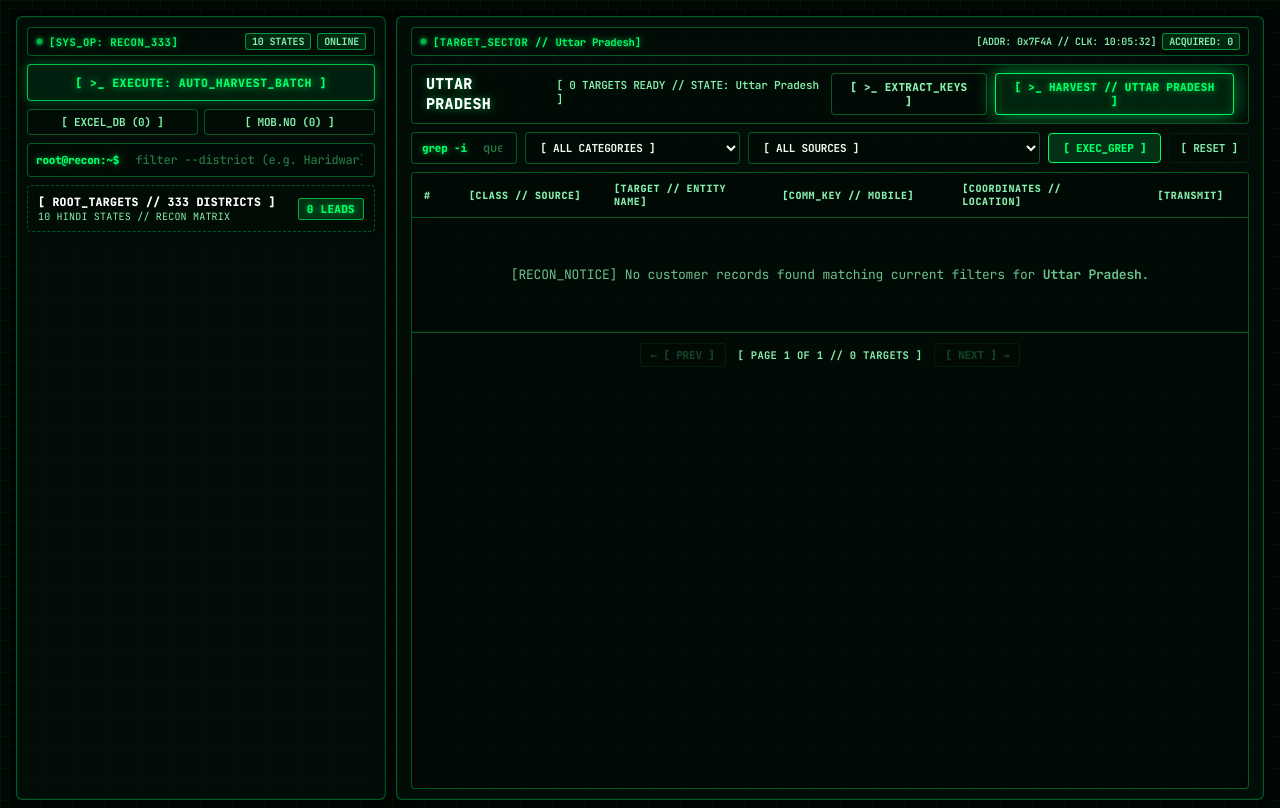
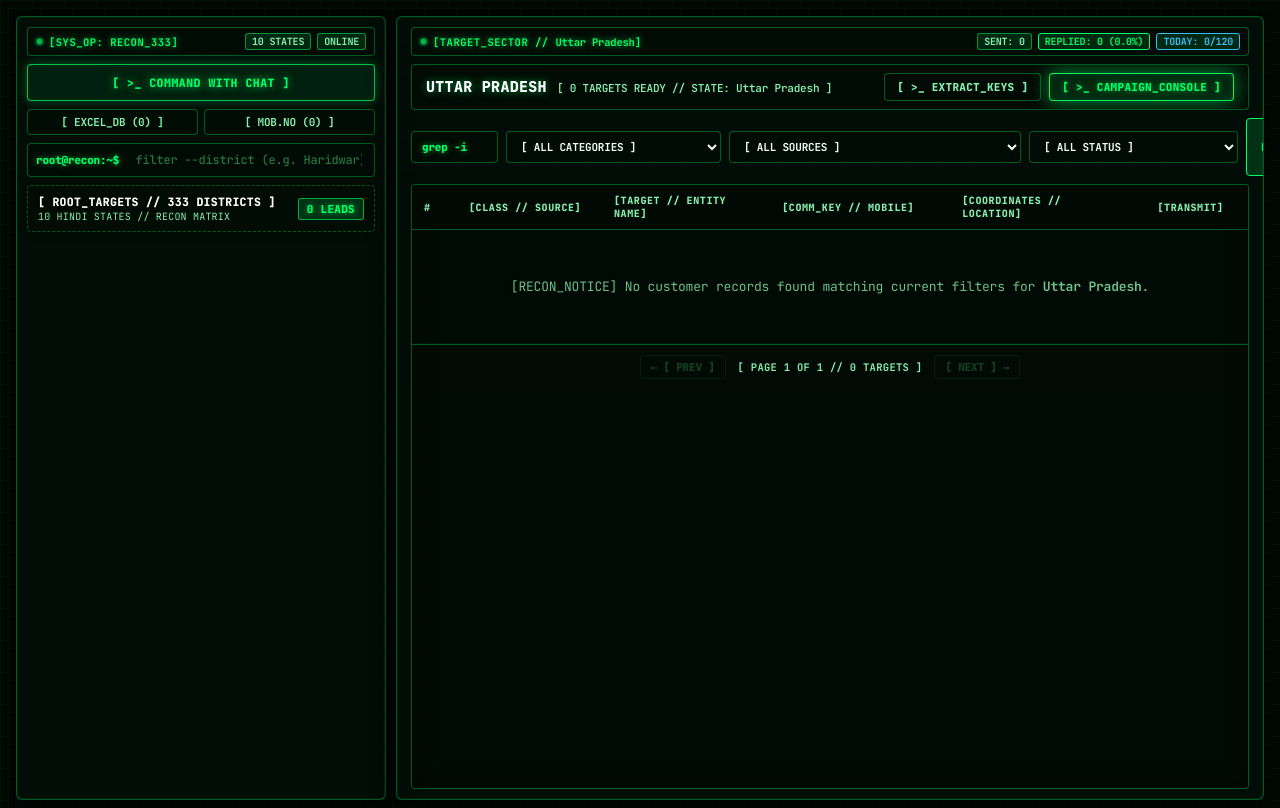
Before and after one commit to deepaktomar7804-svg/smartwork-marketing, a FastAPI app: page / in a window 1280 px wide. Run offline with FastAPI, Linux system fonts and the light colour scheme.

Commit message:
Add outreach CRM & tracking features (templates/dashboard.html)

```diff
--- a/templates/dashboard.html
+++ b/templates/dashboard.html
@@ -857,9 +920,9 @@
                 </div>
             </div>
 
-            <!-- Master Auto-Harvest Button (Terminal Command Wireframe) -->
-            <button onclick="triggerAutoHarvestBatch()" class="btn-auto-harvest" title="Inspects completed places and automatically harvests all next pending districts with all tools & gov sources">
-                [ &gt;_ EXECUTE: AUTO_HARVEST_BATCH ]
+            <!-- Command with Chat Button -->
+            <button onclick="commandWithChat()" class="btn-auto-harvest" title="Command with Chat">
+                [ &gt;_ COMMAND WITH CHAT ]
             </button>
 
             <!-- Quick Utility Bar -->
@@ -898,8 +961,9 @@
                     <span class="hud-title">[TARGET_SECTOR // <span id="hudDistrictName">{{ active_district }}</span>]</span>
                 </div>
                 <div class="hud-right">
-                    <span class="hud-telemetry">[ADDR: <span id="telemetryAddr">0x7F4A</span> // CLK: <span id="telemetryClock">--:--:--</span>]</span>
-                    <span class="hud-badge">ACQUIRED: {{ active_district_count }}</span>
+                    <span class="hud-badge" title="Total Delivered/Sent">SENT: {{ total_sent }}</span>
+                    <span class="hud-badge" style="border-color:#00ff66; color:#00ff66;" title="Total Inbound Customer Replies">REPLIED: {{ total_replied }} ({{ reply_rate }})</span>
+                    <span class="hud-badge" style="border-color:#38bdf8; color:#38bdf8;" title="Today Outreach (Paced at 120/day)">TODAY: {{ sent_today }}/120</span>
                 </div>
             </div>
 
@@ -910,11 +974,11 @@
                     <span>[ {{ active_district_count }} TARGETS READY // STATE: {{ active_state }} ]</span>
                 </div>
                 <div class="tb-right">
-                    <button onclick="copyDistrictPhones()" class="btn-tb btn-tb-copy" title="Copy all numbers on this page to clipboard for AI WhatsApp bot">
+                    <button onclick="copyDistrictPhones()" class="btn-tb btn-tb-copy" title="Copy all numbers on this page to clipboard">
                         [ &gt;_ EXTRACT_KEYS ]
                     </button>
-                    <button onclick="harvestCurrentDistrict()" class="btn-tb btn-tb-harvest" title="Run full multi-source harvest (Web + Gov + CSC) for {{ active_district }}">
-                        [ &gt;_ HARVEST // {{ active_district }} ]
+                    <button onclick="openCampaignConsole()" class="btn-tb btn-tb-harvest" title="Open Daily 120 Batch Campaign Console">
+                        [ &gt;_ CAMPAIGN_CONSOLE ]
                     </button>
                 </div>
             </div>
@@ -938,6 +1002,11 @@
                 <select name="source" class="cat-select" onchange="this.form.submit()">
                     <option value="">[ ALL SOURCES ]</option>
                     {{ source_dropdown_options }}
+                </select>
+
+                <select name="status" class="cat-select" onchange="this.form.submit()">
+                    <option value="">[ ALL STATUS ]</option>
+                    {{ status_dropdown_options }}
                 </select>
 
                 <button type="submit" class="btn-submit-search">[ EXEC_GREP ]</button>
@@ -1248,34 +1317,56 @@
             });
         }
 
-        // 8. AUTO HARVEST NEXT BATCH
-        function triggerAutoHarvestBatch() {
-            if (confirm("[RECON_INIT] Inspect completed places and execute automated harvesting on next pending districts?")) {
-                fetch("/api/auto-harvest-batch", { method: "POST" })
-                    .then(r => r.json())
-                    .then(data => {
-                        alert(data.message);
+        // 8. COMMAND WITH CHAT
+        function commandWithChat() {
+            var promptMsg = prompt("[COMMAND WITH CHAT] Enter operator command or outreach filter query:", "send pitch to all legal typists");
+            if (promptMsg) {
+                alert("[SYSTEM_ACK] Command registered: " + promptMsg);
+            }
+        }
+
+
+        // OUTREACH ACTIONS & REPLY TRACKING
+        function markLeadSent(phone) {
+            fetch('/api/outreach/mark-status?phone=' + encodeURIComponent(phone) + '&status=SENT', { method: 'POST' });
+        }
+
+        function promptMarkReplied(phone, name) {
+            var reply = prompt('Enter reply received from ' + name + ' (' + phone + '):', 'Interested in free demo');
+            if (reply !== null) {
+                var isHot = confirm('Is this customer a HOT LEAD (Interested in demo)? Click OK for HOT_LEAD, Cancel for standard REPLIED');
+                var st = isHot ? 'HOT_LEAD' : 'REPLIED';
+                fetch('/api/outreach/mark-status?phone=' + encodeURIComponent(phone) + '&status=' + st + '&reply_text=' + encodeURIComponent(reply), { method: 'POST' })
+                    .then(function(r) { return r.json(); })
+                    .then(function(data) {
+                        alert('[STATUS UPDATED] ' + name + ' -> ' + st);
+                        window.location.reload();
                     });
             }
         }
 
-        // 9. HARVEST SINGLE DISTRICT
-        function harvestDistrict(distName, stateName) {
-            if (confirm("[TARGET_ACQUIRE] Execute multi-source scraping for " + distName + " (" + stateName + ")?")) {
-                fetch("/api/harvest-district?district=" + encodeURIComponent(distName) + "&state=" + encodeURIComponent(stateName), { method: "POST" })
-                    .then(r => r.json())
-                    .then(data => {
-                        alert(data.message);
-                        window.location.href = "/?district=" + encodeURIComponent(distName) + "&state=" + encodeURIComponent(stateName);
-                    });
-            }
+        function openCampaignConsole() {
+            fetch('/api/outreach/today-batch?batch_size=120')
+                .then(function(r) { return r.json(); })
+                .then(function(data) {
+                    var leads = data.leads || [];
+                    var msg = '[OUTREACH CAMPAIGN RUNNER (120/DAY)]\n\n' +
+                              'Queued in today batch: ' + leads.length + ' leads\n\n' +
+                              'Sample Next 5 Leads:\n' +
+                              leads.slice(0, 5).map(function(l, i){ return (i+1) + '. ' + l.Name + ' (' + l.Phone + ') - ' + l.District; }).join('\n') +
+                              '\n\n[DISPATCH OPTIONS]:\n1. Click [>_ PING_WA] on any table row to auto-transmit personalized pitch and mark as SENT.\n2. Or click OK to copy the next 10 numbers to clipboard.';
+                    if (confirm(msg)) {
+                        var phones = leads.slice(0, 10).map(function(l){ return l.Phone; }).join('\n');
+                        navigator.clipboard.writeText(phones);
+                        alert('[COMM_KEYS COPIED] Copied next 10 numbers to clipboard!');
+                    }
+                });
         }
 
-        function harvestCurrentDistrict() {
-            var bannerTitle = document.getElementById("activeBannerTitle");
-            var distName = bannerTitle ? bannerTitle.innerText.trim() : "{{ active_district }}";
-            harvestDistrict(distName, "{{ active_state }}");
+        function commandWithChat() {
+            openCampaignConsole();
         }
+
     </script>
 </body>
 </html>
```
Also changed, not shown: other parts of templates/dashboard.html (+63 -0 lines).
